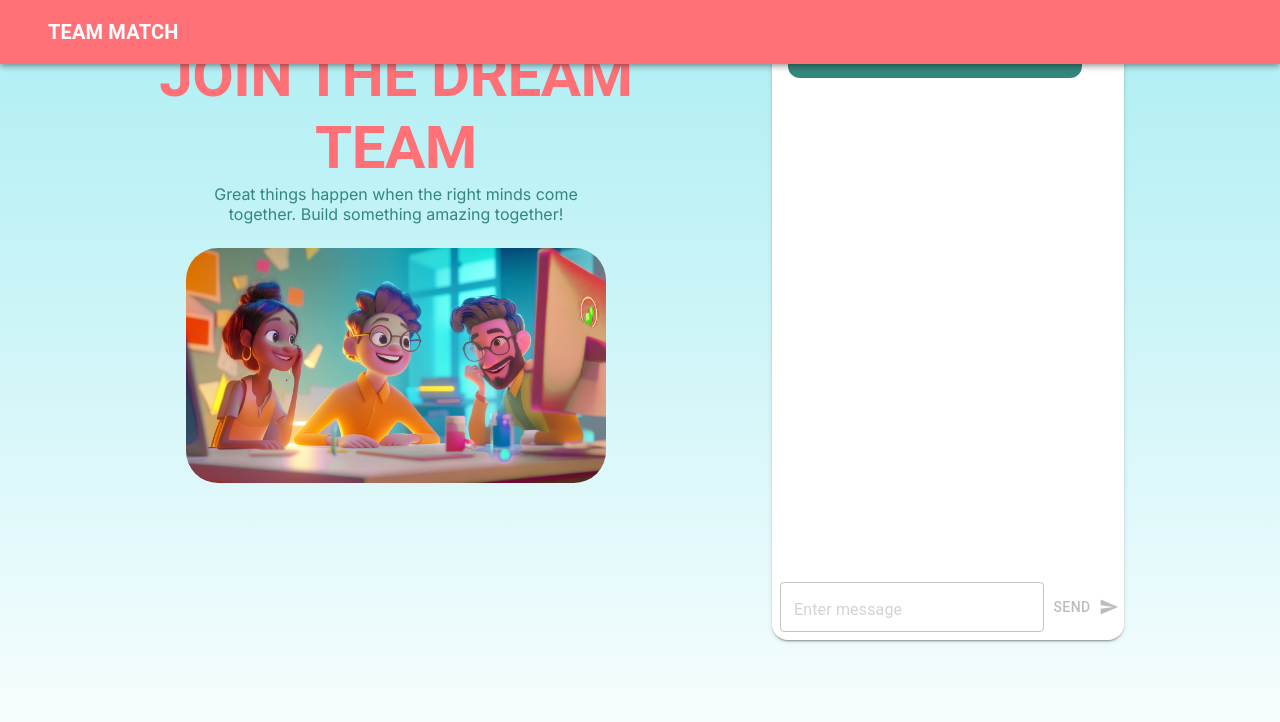
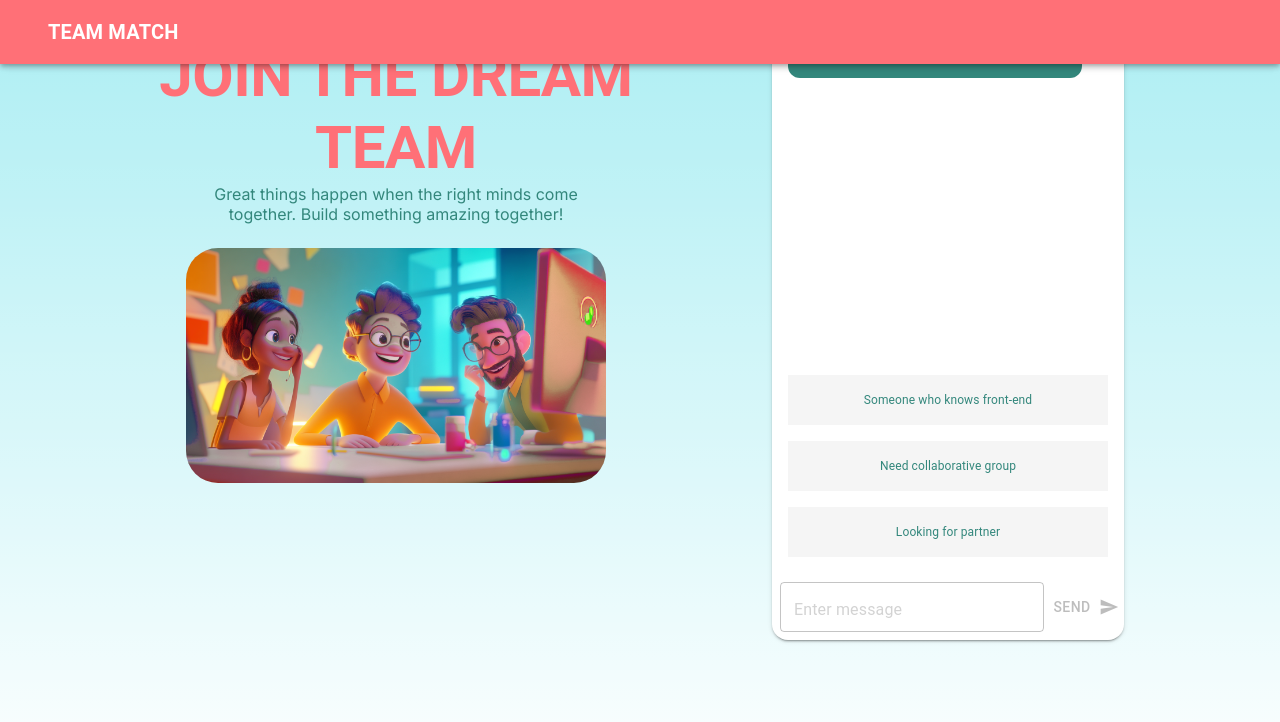
Before and after one commit to itancio/team-match, a Next.js app: page / in a window 1280 px wide. Shown: the top 722 px of the page. Built offline with nearby package versions, Linux system fonts and the light colour scheme.

Commit message:
add suggestions

```diff
--- a/app/page.js
+++ b/app/page.js
@@ -39,6 +39,12 @@ const sample = [
     "tech_stacks": ["techName1: x years", "techName2: x years"],
     "comment": "Jane has solid experience in tech1 and tech2"
   }
+]
+
+const suggestions = [
+  "Someone who knows front-end",
+  "Need collaborative group",
+  "Looking for partner"
 ]
 
 
@@ -207,6 +213,7 @@ export default function Home() {
 
                 {
                   messages?.map( (message, index) => (
+                    <Box>
                       <Box
                         p={1}
                         key={index}
@@ -223,6 +230,37 @@ export default function Home() {
                           maxWidth='92%'
                         >
                           {parseMessages(message)}
+                        </Box>
+                      </Box>
+
+                      <Box position='relative'>
+                        {messages.length === 1 && (
+                          <Box
+                            position='absolute'
+                            top={380}
+                            bottom={0}
+                            right={0}
+                            left={0}
+                            display='flex'
+                            flexDirection='column'
+                            justifyContent='center'
+                          >
+                            {suggestions.map((suggestion, index) => (
+                              <Box key={index}
+                                minWidth={150}
+                                m={1}
+                                p={2}
+                                sx={{cursor: 'pointer'}}
+                                value={suggestion}
+                                onClick={ () => setMessage(suggestion) }
+                                bgcolor= 'rgba(0, 0, 0, 0.04)'
+                                align='center'
+                              >
+                                <Typography color={green} fontSize={12}>{suggestion}</Typography>
+                              </Box>
+                            ))}
+                          </Box>
+                        )}
                       </Box>
                     </Box>
                   ))
```
Lines whose indentation alone changed are shown as unchanged.
